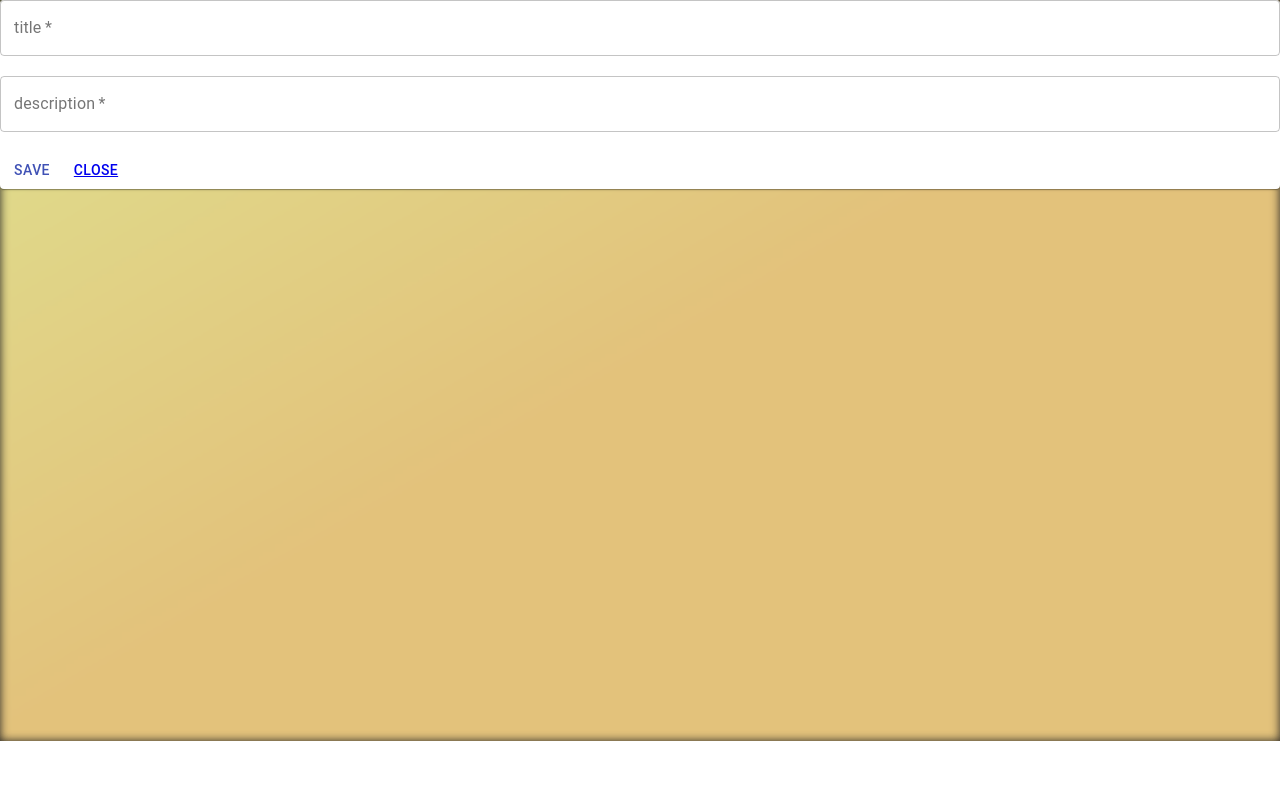
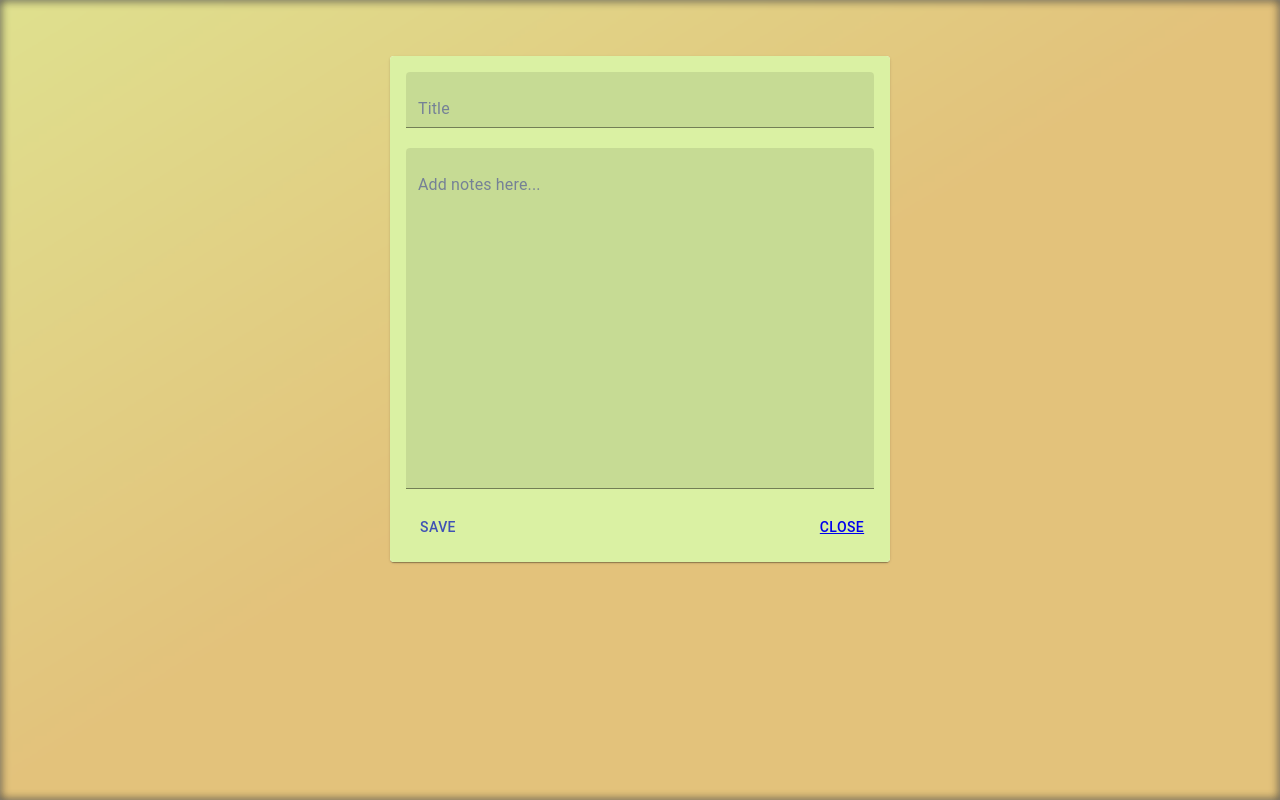
Before and after one commit to Triveni07/notes-making, a React (Create React App) app: page /create in a window 1280 px wide. Built offline with nearby package versions, Linux system fonts and the light colour scheme.

Commit message:
Add decent styling to create form and notes

```diff
--- a/src/components/Main/Main.scss
+++ b/src/components/Main/Main.scss
@@ -1,4 +1,9 @@
 @import "./variables.scss";
+
+body {
+  margin: 0;
+  padding: 0;
+}
 
 .content_container {
   min-height: $content-height;
@@ -13,7 +18,7 @@
   background-size: cover;
   background-position: center;
   filter: blur(5px);
-  outline: 10px solid #222;
+  outline: 5px solid #222;
   position: absolute;
 
   &::after {
@@ -30,6 +35,5 @@
 .content {
   position: absolute;
   width: 100%;
-  height: $content-height;
   overflow: auto;
 }
--- a/src/components/Main/variables.scss
+++ b/src/components/Main/variables.scss
@@ -1,8 +1,5 @@
-$primary: #508cd2;
-
 // Sizes
-$header-height: 59px;
-$content-height: calc(100vh - 59px);
+$content-height: 100vh;
 
 // General
 $background: #dadada;
--- a/src/components/Notes/CreateNote.jsx
+++ b/src/components/Notes/CreateNote.jsx
@@ -4,6 +4,8 @@ import { connect } from 'react-redux';
 import { Link } from 'react-router-dom'
 import { TextField, Button, Card } from '@material-ui/core';
 import propTypes from 'prop-types';
+
+import './CreateNote.scss';
 
 class CreateNote extends Component {
     handleSubmit = (e) => {
@@ -26,42 +28,49 @@ class CreateNote extends Component {
             noteDetails
         });
 
-        const { history } = this.props;
-        history.push('/');
+        //const { history } = this.props;
+        // history.push('/');
+
+        target.querySelector('#title').value = '';
+        target.querySelector('#content').value = '';
+
     }
 
     render() {
         return (
             <div className="notes-container">
-                <Card>
-                    <form onSubmit={e => this.handleSubmit(e)}>
+                <div className="notes-box">
+                    <Card className="notes-card">
+                        <form onSubmit={e => this.handleSubmit(e)} className="notes-form">
                             <TextField
-                            placeholder="Enter note title"
-                            className="field"
+                                placeholder="Title"
+                                className="title"
                                 id="title"
-                            label="title"
-                            variant="outlined"
+                                variant="filled"
                                 required
                                 fullWidth
                             />
                             <br /><br />
                             <TextField
-                            placeholder="Add notes here.."
+                                placeholder="Add notes here..."
                                 className="field"
                                 id="content"
-                            label="description"
-                            variant="outlined"
+                                variant="filled"
+                                rows={16}
                                 required
                                 fullWidth
                                 multiline
                             />
                             <br /><br />
+                            <div className="form-button">
                                 <Button color="primary" type="submit">Save</Button>
-                        <Button color="tertiary" type="submit">
+                                <Button color="default" type="submit">
                                     <Link to='/'>Close</Link>
                                 </Button>
+                            </div>
                         </form>
                     </Card>
+                </div>
             </div>
         );
     }
--- a/src/components/Notes/CreateNote.scss
+++ b/src/components/Notes/CreateNote.scss
@@ -1,26 +1,27 @@
 .notes-container {
   margin: 24px;
   padding: 16px;
+  display: flex;
+  justify-content: center;
+
+  .notes-box {
+    width: 500px;
+    padding: 16px;
+
+    .notes-form {
+      padding: 16px;
+      background-color: #daf1a3;
+
+      #title,
+      #content {
+        color: rgb(8, 8, 153);
+        overflow: hidden;
+      }
+
+      .form-button {
+        display: flex;
+        justify-content: space-between;
+      }
+    }
+  }
 }
-
-.notes-box {
-  padding: 16px;
-  width: 300px;
-  height: 500px;
-  display: block;
-  border: 1px solid;
-  border-style: ridge;
-  border-color: #e9e4df;
-  box-sizing: content-box;
-  margin: auto;
-  padding-left: 10px;
-  padding-right: 10px;
-}
-
-.field {
-  background-color: #e6f3ff;
-}
-
-#content {
-  overflow: hidden;
-}
--- a/src/components/Notes/EditNote.jsx
+++ b/src/components/Notes/EditNote.jsx
@@ -1,7 +1,6 @@
 import React, { Component } from 'react';
 
 import { connect } from 'react-redux';
-import { Link } from 'react-router-dom'
 import { TextField, Button, Card } from '@material-ui/core';
 import propTypes from 'prop-types';
 
@@ -57,9 +56,6 @@ class EditNote extends Component {
                         />
                         <br /><br />
                         <Button color="primary" type="submit">Update</Button>
-                        <Button color="primary" type="submit">
-                            <Link to='/'>Close</Link>
-                        </Button>
                     </form>
                 </Card>
             </div>
--- a/src/components/Notes/ListNotes.jsx
+++ b/src/components/Notes/ListNotes.jsx
@@ -3,22 +3,35 @@ import { connect } from 'react-redux';
 
 import Note from './Note';
 import EditNote from './EditNote';
+import './ListNotes.scss';
 
 class ListNotes extends Component {
+    state = {
+        notes: []
+    }
 
     render() {
         const { notes } = this.props;
         return (
-            <div>
-                <h2> List all notes</h2>
-                {
-                    notes.map(note =>
-                        <div key={note.id}>
-                            {note.editing ? <EditNote note={note} key={note.id} /> :
-                                <Note key={note.id} note={note} />}
-                        </div>
-                    )
-                }
+            <div className="list-notes-container">
+                <div className="list-notes-content">
+                    <h2> List all notes</h2>
+                    <ol className='notes-grid'>
+                        {notes.map(note =>
+                            <li key={note.id} className='note-list-item'>
+                                <div key={note.id} className="note-item">
+                                    {note.editing ?
+                                        <EditNote note={note} key={note.id} />
+                                        :
+                                        <Note key={note.id}
+                                            note={note}
+
+                                        />}
+                                </div>
+                            </li>
+                        )}
+                    </ol>
+                </div>
             </div>
         );
     }
--- /dev/null
+++ b/src/components/Notes/ListNotes.scss
@@ -0,0 +1,27 @@
+.list-notes-container {
+  display: flex;
+  justify-content: center;
+}
+
+.notes-grid {
+  list-style-type: none;
+  padding: 0;
+  margin: 0;
+  display: flex;
+  justify-content: center;
+  flex-wrap: wrap;
+}
+.notes-grid li {
+  padding: 16px 16px;
+
+  .note-item {
+    width: 300px;
+    height: 500px;
+    background-color: #daf1a3;
+    padding: 24px;
+  }
+}
+
+.note {
+  width: 140px;
+}
--- a/src/components/Notes/Note.jsx
+++ b/src/components/Notes/Note.jsx
@@ -1,7 +1,7 @@
 import React, { Component } from 'react';
 import { connect } from 'react-redux';
 
-import { Button, Card } from '@material-ui/core';
+import { Button } from '@material-ui/core';
 
 class Note extends Component {
 
@@ -12,20 +12,24 @@ class Note extends Component {
     }
 
     handleEdit = (e) => {
-        console.log('Editing', e);
         const { dispatch, note } = this.props;
         dispatch({ type: 'EDIT_NOTE', id: note.id });
     }
 
     render() {
-        const { note } = this.props;
+        const { note, noteClicked } = this.props;
+        console.log('noteClicked', noteClicked);
         return (
-            <Card>
-                <h2>{note.title}</h2>
-                <p className="note-content">{note.content}</p>
-                <Button color="primary" type="submit" onClick={this.handleEdit}>Edit</Button>
-                <Button color="secondary" type="submit" onClick={this.handleDelete}>Delete</Button>
-            </Card>
+            <div id="note-card">
+                <div className="note-content">
+                    <h2>{note.title}</h2>
+                    <p>{note.content}</p>
+                </div>
+                <div className="note-buttons">
+                    <Button color="primary" type="submit" onClick={this.handleEdit}>Edit</Button>
+                    <Button color="secondary" type="submit" onClick={this.handleDelete}>Delete</Button>
+                </div>
+            </div>
         );
     }
 }
--- /dev/null
+++ b/src/components/Notes/Note.scss
@@ -0,0 +1,6 @@
+.note-card {
+  .note-content {
+  }
+  .note-buttons {
+  }
+}
```
Lines whose indentation alone changed are shown as unchanged.
